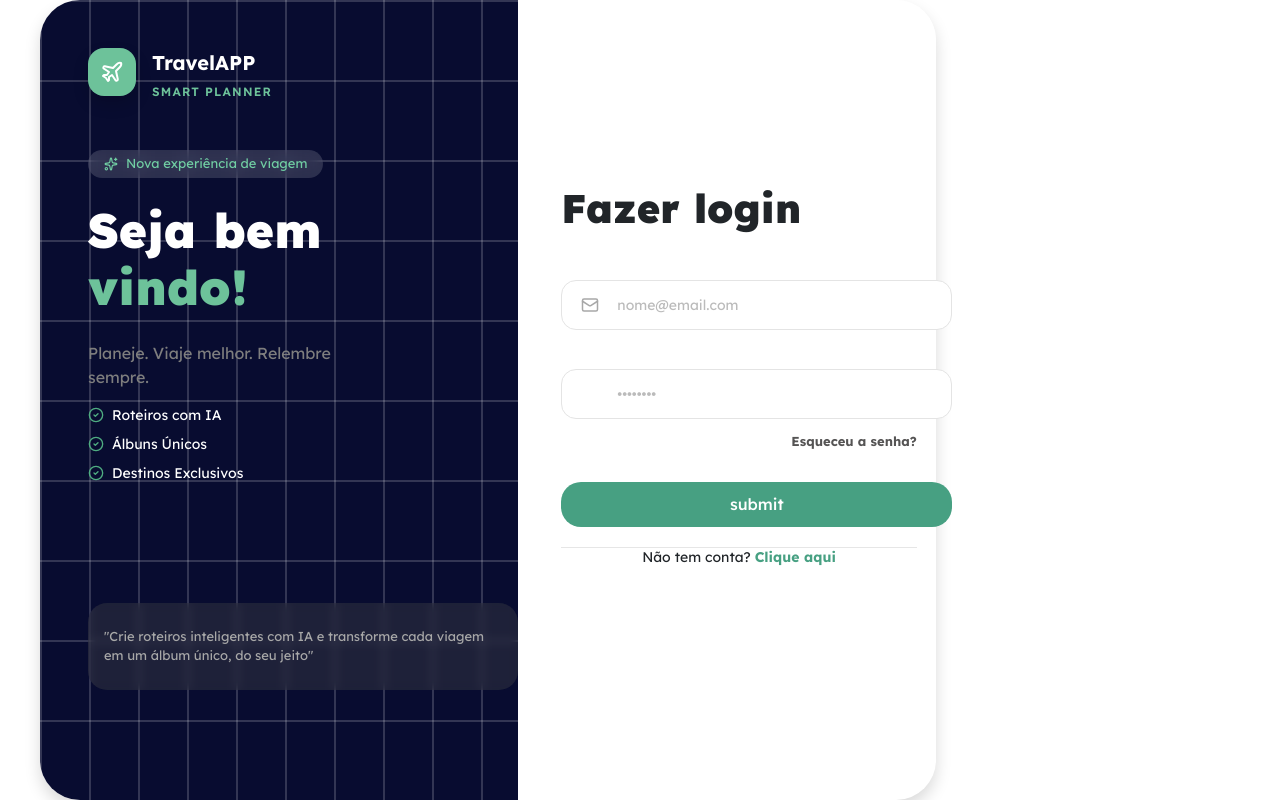
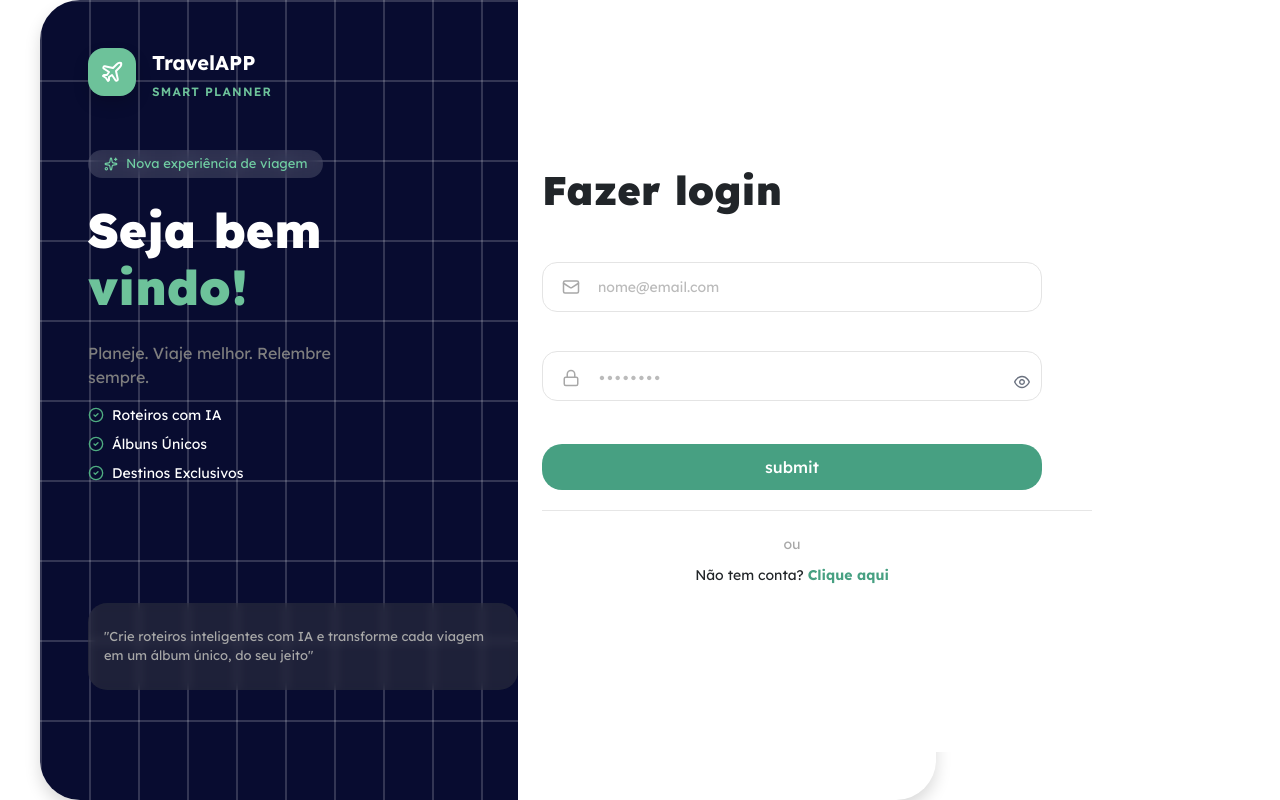
Before and after one commit to duudafs/travelapp, a React (Vite) app: page / in a window 1280 px wide. Built offline with nearby package versions, Linux system fonts and the light colour scheme.

Commit message:
troca de tab

```diff
--- a/src/assets/components/PasswordInput.jsx
+++ b/src/assets/components/PasswordInput.jsx
@@ -1,8 +1,14 @@
 import { Password } from "primereact/password"
 import { useEffect, useState } from "react"
+import {
+  User, Mail, Lock, MapPin, Globe,
+  ArrowRight, Eye, EyeOff, Plane,
+  ChevronRight, Sparkles, CheckCircle2
+} from 'lucide-react';
 
-function PasswordInput({ label, value, onChange }) {
+function PasswordInput({ label, value, onChange, placeholder = "••••••••",  showFooter = false }) {
    const [erro, setErro] = useState("")
+
   useEffect (() => {
     validarSenha(value)
   }, [value])
@@ -16,7 +22,7 @@ function PasswordInput({ label, value, onChange }) {
     const regex = /^(?=.*[a-z])(?=.*[A-Z])(?=.*\d).{8,}$/
 
     if (!regex.test(senha)) {
-      setErro("a senha não atende aos requisitos")
+      setErro("A senha não atende aos requisitos")
     } else {
       setErro("")
     }
@@ -35,18 +41,44 @@ function PasswordInput({ label, value, onChange }) {
   )
 
   return (
-    <div className="field">
-      <label>{label}</label>
+ <div style={{ position: "relative", width: "100%", marginBottom: "13px" }}>
+
+   <Lock
+    size={18}
+    style={{
+      position: "absolute",
+      top: "18px",
+      left: "20px",
+      color: "#a8a8a8",
+      zIndex: 2
+    }}
+  />
 
   <Password
     value={value}
-        className={`senha-input ${erro ? "p-invalid" : ""}`}
-        placeholder="Senha..."
     onChange={(e) => onChange(e.target.value)}
+    placeholder={placeholder}
     toggleMask
-        footer={footer}
+     style={{ width: "100%" }}
+      footer={showFooter ? footer : null}
+      feedback={showFooter}
+    inputStyle={{
+       width: "100%",
+      height: "50px", // Ajustado para combinar com o campo de e-mail
+      paddingLeft: "55px",
+      borderRadius: "15px",
+      fontSize: "14px",
+      backgroundColor: "#ffffff",
+      border: "1px solid #e4e4e4"
+    }}
+    className={erro ? "p-invalid" : ""}
+    required
   />
+
+      <div>
   {erro && <small className="p-error">{erro}</small>}
+      </div>
+
     </div>
   )
 }
--- a/src/views/Login.css
+++ b/src/views/Login.css
@@ -38,7 +38,7 @@
 
 
 .email-field {
-  width: 110%;
+  width: 100%;
   font-size: 14px;
   height: 50px;
   margin-bottom: 39px;
@@ -51,18 +51,6 @@
 }
 
 
-.pass-field {
-  width: 110%;
-  height: 50px;
-  font-size: 14px;
-  margin-bottom: 13px;
-  color: #080c30;
-  padding-left: 55px;
-  border: 1px solid #e4e4e4;
-  border-radius: 15px;
-  background-color: #ffffff;
-}
-
 .text-welcome,
 .text-about {
   color: white;
@@ -71,7 +59,7 @@
 }
 
 .submit-login {
-  width: 110%;
+  width: 100%;
   color: white;
   background-color: rgb(71, 160, 130);
   border-radius: 20px;
@@ -96,7 +84,7 @@
   border: none;
   height: 1px;
   margin-top: 10px;
-  width: 100%;
+  width: 110%;
   background-color: #e6e6e6;
   margin: 20px 0;
 }
@@ -139,3 +127,12 @@
 
   background-color: #ffffff;
 }
+
+.p-password {
+  width: 100% !important;
+  display: block !important;
+}
+
+.p-password input {
+  width: 100% !important;
+}
--- a/src/views/Login.jsx
+++ b/src/views/Login.jsx
@@ -1,4 +1,5 @@
 import './Login.css'
+import { useState } from "react";
 import { Link } from "react-router-dom"
 import {
   User, Mail, Lock, MapPin, Globe,
@@ -6,8 +7,18 @@ import {
   ChevronRight, Sparkles, CheckCircle2
 } from 'lucide-react';
 import PasswordInput from '../assets/components/PasswordInput';
+import Registro from "./Registro";
+
 
 function Login() {
+
+
+  const handleSubmit = (e) => {
+    e.preventDefault();
+    console.log("Senha:", senha);
+  };
+  const [senha, setSenha] = useState("");
+
   return (
     <div className="container-login">
       <div className="lado-esquerdo">
@@ -83,24 +94,33 @@ function Login() {
       </div>
       <div className="lado-direito justify-content-center d-flex align-items-center mb-5">
         <div className="grid text-center ms-4 ">
-          <div className="card-login">
-            <h2 className="display-6 text-start mb-5" style={{fontWeight: "900"}}>Fazer login</h2>
-            <div style={{position: "relative"}}>
-              <Mail size={18} style={{position: "absolute", top: "16px", left: "20px", color: "#a8a8a8"}} />
-              <input type="text" placeholder="nome@email.com" className="email-field" />
+          <div className="card-login" style={{width: "500px"}}>
+            <h2 className="display-6 text-start mb-5" style={{ fontWeight: "900" }}>Fazer login</h2>
+            <form onSubmit={handleSubmit}>
+              <div style={{ position: "relative" }}>
+                <Mail size={18} style={{ position: "absolute", top: "16px", left: "20px", color: "#a8a8a8" }} />
+                <input type="text" placeholder="nome@email.com" className="email-field" />
+              </div>
+
+            <div style={{ position: "relative", width: "100%" }}>
+                <PasswordInput
+                  value={senha}
+                  onChange={setSenha}
+                />
+              </div>
+
+              <button className="submit-login">submit</button>
+            </form>
+
+            <div className="divider-line" >
             </div>
+            <div className="align-items-center justify-content-center">
+              <span style={{ fontSize: "14px", color: "#a8a8a8"}}>ou</span>
 
-<div style={{position: "relative"}}>
-  <input type="password" placeholder="••••••••" className="pass-field" />
-            <div className="forgot-pass">
-              Esqueceu a senha?
-            </div>
-</div>
+              <div className="registrar">
 
-            <button className="submit-login">submit</button>
-            <div className="divider-line">
-              <div className="registrar">
                 Não tem conta? <Link to="/registro"><strong style={{ color: "rgb(71, 160, 130)" }}>Clique aqui</strong></Link>
+
 
               </div>
             </div>
--- a/src/views/Registro.jsx
+++ b/src/views/Registro.jsx
@@ -126,6 +126,7 @@ const handleSubmit = async (e) => {
                             placeholder="Senha..."
                             value={senha}
                             onChange={setSenha}
+                            showFooter={true}
                         />
 
 
```
Lines whose indentation alone changed are shown as unchanged.
